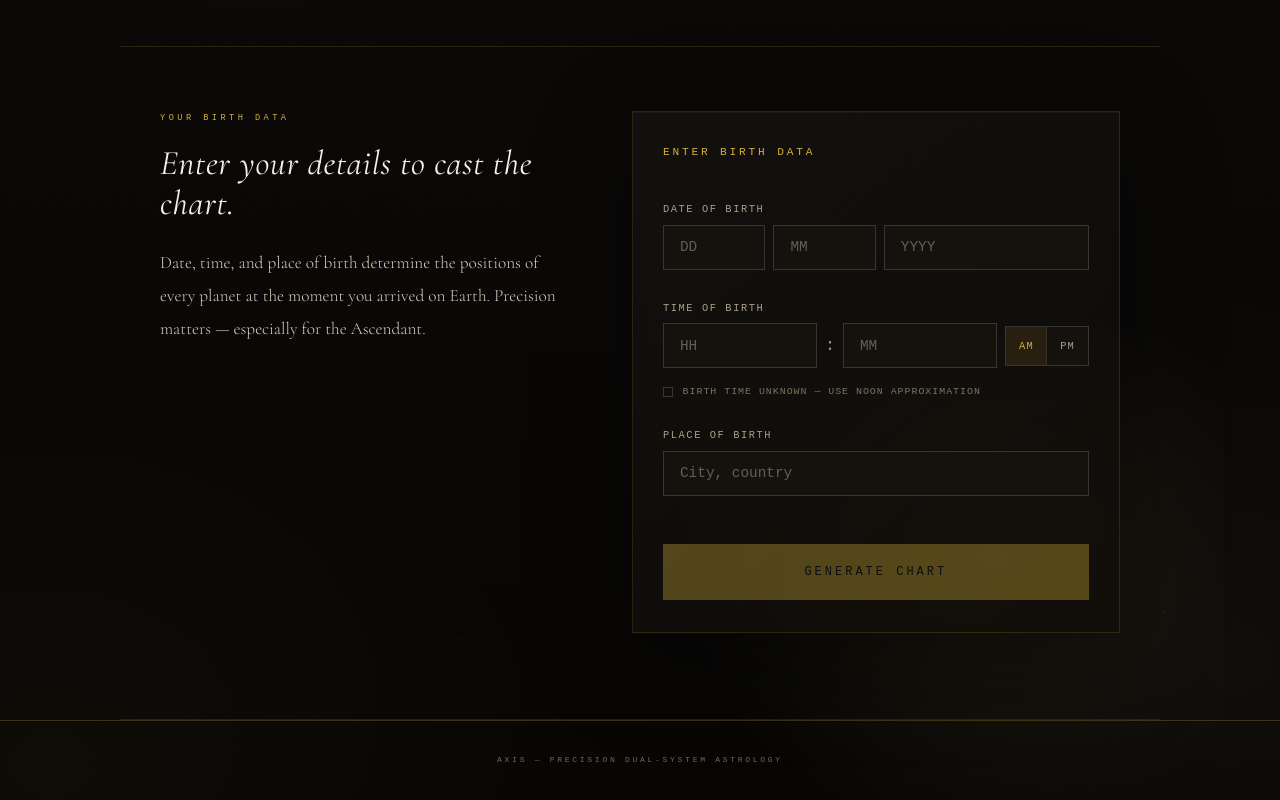
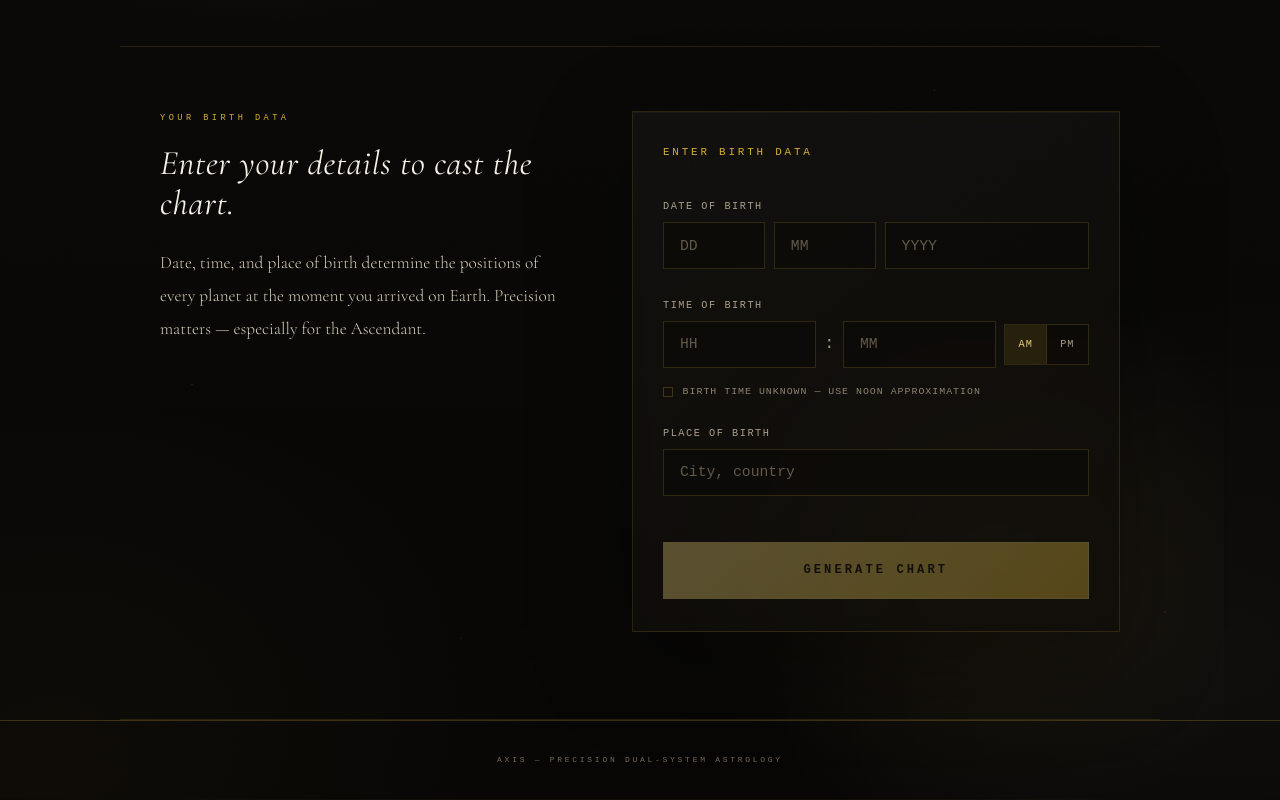
Before and after one commit to kayrmac23-droid/Axis-astro, a Next.js app: page / in a window 1280 px wide. Shown: the part 538-1338 px from the top of the page. Built offline with nearby package versions, Linux system fonts and the light colour scheme.

Commit message:
Remove purple form styling and align birth form with cream-gold AXIS palette

```diff
--- a/src/components/BirthForm.module.css
+++ b/src/components/BirthForm.module.css
@@ -1,13 +1,13 @@
 .form {
   display: flex;
   flex-direction: column;
-  gap: 2rem;
+  gap: 1.85rem;
 }
 
 .formLabel {
   font-family: var(--font-mono);
-  font-size: 0.7rem;
-  letter-spacing: 0.25em;
+  font-size: 0.68rem;
+  letter-spacing: 0.26em;
   text-transform: uppercase;
   color: var(--gold);
   margin-bottom: 0.5rem;
@@ -16,12 +16,12 @@
 .fieldGroup {
   display: flex;
   flex-direction: column;
-  gap: 0.6rem;
+  gap: 0.62rem;
 }
 
 .label {
   font-family: var(--font-mono);
-  font-size: 0.65rem;
+  font-size: 0.64rem;
   letter-spacing: 0.15em;
   text-transform: uppercase;
   color: var(--text-3);
@@ -34,15 +34,14 @@
   font-style: italic;
   text-transform: none;
   letter-spacing: 0;
-  color: var(--text-3);
-  opacity: 0.6;
+  color: var(--text-4);
   font-family: var(--font-serif);
-  font-size: 0.75rem;
+  font-size: 0.78rem;
 }
 
 .dateRow {
   display: flex;
-  gap: 0.5rem;
+  gap: 0.55rem;
   align-items: center;
 }
 
@@ -60,19 +59,19 @@
   display: flex;
   flex-direction: row;
   flex-shrink: 0;
-  border: 1px solid rgba(255, 255, 255, 0.15);
-  background: var(--surface-2);
+  border: 1px solid rgba(212, 175, 55, 0.18);
+  background: rgba(12, 10, 8, 0.72);
   overflow: hidden;
 }
 
 .ampmBtn {
-  padding: 0.85rem 0.8rem;
+  padding: 0.9rem 0.82rem;
   background: none;
   border: none;
-  border-right: 1px solid rgba(255, 255, 255, 0.08);
+  border-right: 1px solid rgba(212, 175, 55, 0.12);
   color: var(--text-3);
   font-family: var(--font-mono);
-  font-size: 0.65rem;
+  font-size: 0.64rem;
   letter-spacing: 0.1em;
   cursor: pointer;
   transition: background 0.15s ease, color 0.15s ease;
@@ -84,41 +83,47 @@
 }
 
 .ampmBtn:hover {
-  color: var(--text-2);
-  background: rgba(255, 255, 255, 0.04);
+  color: var(--text);
+  background: rgba(212, 175, 55, 0.06);
 }
 
 .ampmActive {
-  background: rgba(201, 150, 46, 0.1);
-  color: var(--gold);
+  background: rgba(212, 175, 55, 0.13);
+  color: var(--gold-light);
 }
 
 .input {
   width: 100%;
-  background: var(--surface-2);
-  border: 1px solid rgba(255, 255, 255, 0.15);
+  background: rgba(12, 10, 8, 0.72);
+  border: 1px solid rgba(212, 175, 55, 0.18);
   color: var(--text);
   font-family: var(--font-mono);
-  font-size: 0.9rem;
-  padding: 0.85rem 1rem;
+  font-size: 0.92rem;
+  padding: 0.92rem 1rem;
   outline: none;
-  transition: border-color 0.2s ease;
+  transition: border-color 0.2s ease, background 0.2s ease, box-shadow 0.2s ease;
   -webkit-appearance: none;
   border-radius: 0;
 }
 
 .input::placeholder {
-  color: var(--text-2);
-  opacity: 0.4;
+  color: var(--text-4);
+  opacity: 0.82;
+}
+
+.input:hover {
+  border-color: rgba(212, 175, 55, 0.28);
 }
 
 .input:focus {
-  border-color: rgba(201, 150, 46, 0.5);
+  border-color: rgba(212, 175, 55, 0.62);
+  background: rgba(14, 12, 9, 0.9);
+  box-shadow: 0 0 0 1px rgba(212, 175, 55, 0.08);
 }
 
 .inputConfirmed {
-  border-color: var(--gold-dim);
-  color: var(--gold);
+  border-color: rgba(212, 175, 55, 0.46);
+  color: var(--gold-light);
 }
 
 /* Remove number input arrows */
@@ -149,8 +154,8 @@
   top: 100%;
   left: 0;
   right: 0;
-  background: var(--surface-2);
-  border: 1px solid var(--border-2);
+  background: rgba(13, 11, 9, 0.98);
+  border: 1px solid rgba(212, 175, 55, 0.28);
   border-top: none;
   z-index: 100;
   max-height: 200px;
@@ -158,19 +163,20 @@
   list-style: none;
   margin: 0;
   padding: 0;
+  box-shadow: 0 22px 46px rgba(0, 0, 0, 0.34);
 }
 
 .suggestion {
   display: block;
   width: 100%;
   text-align: left;
-  padding: 0.75rem 1rem;
+  padding: 0.8rem 1rem;
   background: none;
   border: none;
-  border-bottom: 1px solid var(--border);
+  border-bottom: 1px solid rgba(212, 175, 55, 0.12);
   color: var(--text-2);
   font-family: var(--font-serif);
-  font-size: 0.85rem;
+  font-size: 0.9rem;
   cursor: pointer;
   transition: all 0.15s ease;
   line-height: 1.4;
@@ -179,7 +185,7 @@
 
 .suggestion:hover,
 .suggestionActive {
-  background: rgba(201, 150, 46, 0.08);
+  background: rgba(212, 175, 55, 0.08);
   color: var(--text);
 }
 
@@ -192,16 +198,18 @@
   overflow: hidden;
   margin-top: 1rem;
   width: 100%;
-  padding: 1.25rem 1rem;
-  background: var(--gold);
-  border: 1px solid var(--gold);
-  color: var(--bg);
+  padding: 1.3rem 1rem;
+  background: linear-gradient(135deg, var(--gold-light), var(--gold));
+  border: 1px solid rgba(231, 206, 122, 0.8);
+  color: #151008;
   font-family: var(--font-mono);
-  font-size: 0.75rem;
+  font-size: 0.76rem;
+  font-weight: 700;
   letter-spacing: 0.25em;
   text-transform: uppercase;
   cursor: pointer;
-  transition: all 0.2s ease;
+  transition: transform 0.2s ease, box-shadow 0.2s ease, filter 0.2s ease;
+  box-shadow: 0 18px 42px rgba(212, 175, 55, 0.16);
 }
 
 .submitBtn::after {
@@ -211,7 +219,7 @@
   left: -60%;
   width: 40%;
   height: 100%;
-  background: linear-gradient(90deg, transparent, rgba(255, 255, 255, 0.18), transparent);
+  background: linear-gradient(90deg, transparent, rgba(255, 255, 255, 0.22), transparent);
   transform: skewX(-15deg);
 }
 
@@ -225,14 +233,16 @@
 }
 
 .submitBtn:hover:not(:disabled) {
-  background: var(--gold-bright);
-  border-color: var(--gold-bright);
-  color: var(--bg);
+  transform: translateY(-1px);
+  filter: brightness(1.03);
+  box-shadow: 0 22px 52px rgba(212, 175, 55, 0.22);
 }
 
 .submitBtn:disabled {
   opacity: 0.35;
   cursor: not-allowed;
+  transform: none;
+  box-shadow: none;
 }
 
 .btnLoading {
@@ -245,8 +255,8 @@
 .btnSpinner {
   width: 12px;
   height: 12px;
-  border: 1px solid var(--gold-dim);
-  border-top-color: var(--gold);
+  border: 1px solid rgba(21, 16, 8, 0.45);
+  border-top-color: #151008;
   border-radius: 50%;
   animation: spin 0.8s linear infinite;
 }
@@ -270,7 +280,7 @@
   letter-spacing: 0.1em;
   text-transform: uppercase;
   color: var(--text-3);
-  opacity: 0.7;
+  opacity: 0.82;
   transition: opacity 0.15s ease, color 0.15s ease;
 }
 
@@ -283,7 +293,7 @@
   display: inline-block;
   width: 10px;
   height: 10px;
-  border: 1px solid rgba(255, 255, 255, 0.25);
+  border: 1px solid rgba(212, 175, 55, 0.3);
   flex-shrink: 0;
   transition: background 0.15s ease, border-color 0.15s ease;
 }
@@ -295,10 +305,10 @@
 
 .unknownTimeNote {
   font-family: var(--font-serif);
-  font-size: 0.75rem;
+  font-size: 0.78rem;
   font-style: italic;
-  color: #8A6020;
+  color: var(--text-3);
   letter-spacing: 0.01em;
   margin-top: 0.4rem;
-  opacity: 0.85;
+  opacity: 0.9;
 }
```
